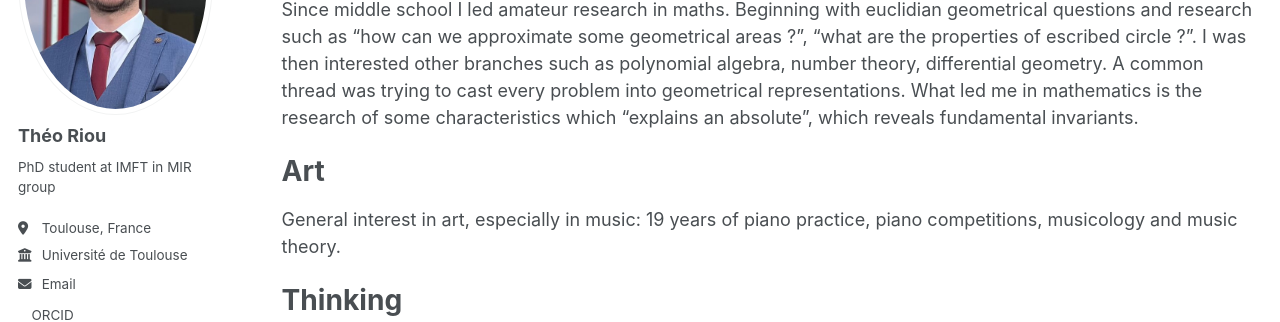
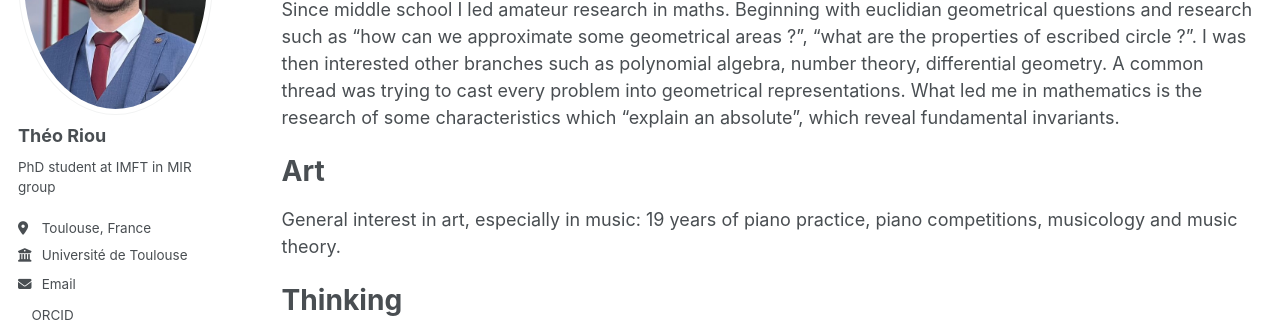
Before and after one commit to thriou/thriou.github.io, a Jekyll site: the page built from _pages/Beyond_work.md, in a window 1280 px wide and 948 px high. Shown: the part 253-575 px from the top of the window. Built offline with Jekyll 4.4.1, drawn with Linux system fonts in a browser that asks for light colours; a style sheet for code colours, icons or effects is not loaded.

Commit message:
Update Beyond_work.md

```diff
--- a/_pages/Beyond_work.md
+++ b/_pages/Beyond_work.md
@@ -13,7 +13,7 @@ Since my childhood I am interested in governing dynamics in 3 main fields: scien
 Science
 ======
 Since middle school I led amateur research in maths. Beginning with euclidian geometrical questions and research such as "how can we approximate some geometrical areas ?", "what are the properties of escribed circle ?". I was then interested other branches such as polynomial algebra, number theory, differential geometry. A common thread was trying to cast every problem into geometrical representations.
-What led me in mathematics is the research of some characteristics which "explains an absolute", which reveals fundamental invariants.
+What led me in mathematics is the research of some characteristics which "explain an absolute", which reveal fundamental invariants.
 
 Art
 ======
```
